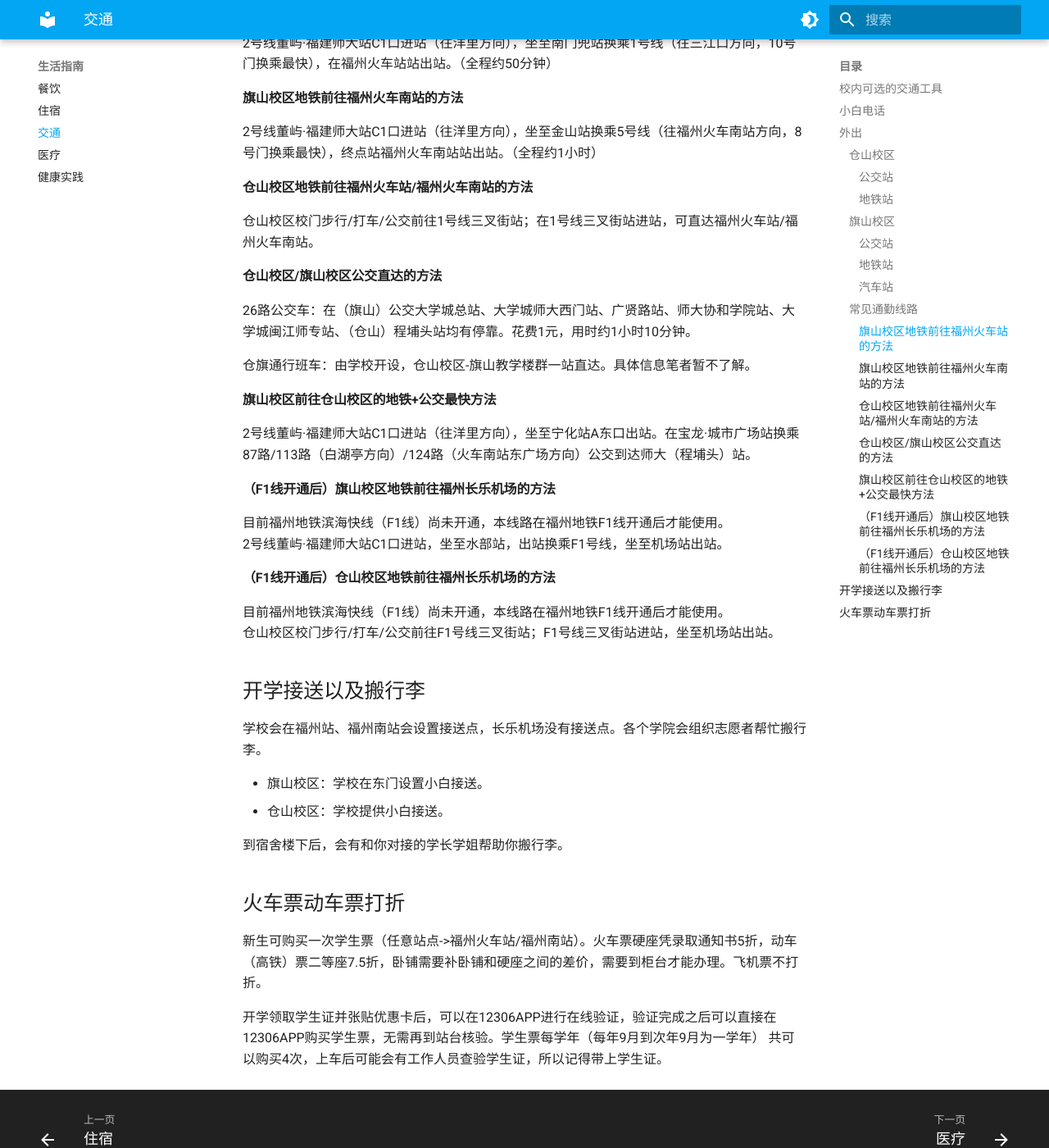
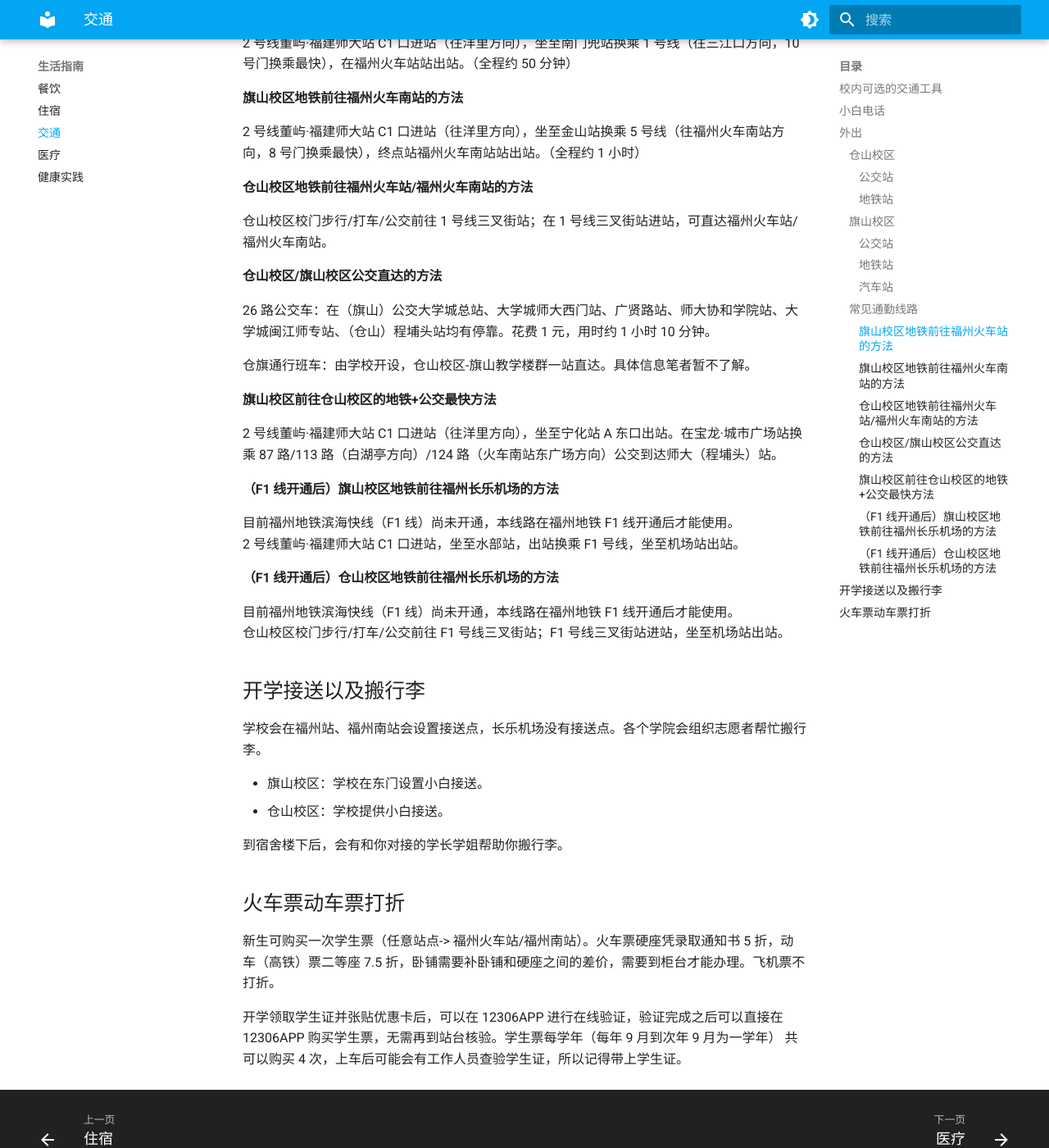
Before and after one commit to kanerty/FJNU-Wiki, an MkDocs documentation site: the page built from docs/live/traffic.md, in a window 1280 px wide and 1400 px high, scrolled down 1800 px. Shown: the whole window at 82% size. Built offline with MkDocs 1.6.1 and Material for MkDocs 9.7.7, drawn with Linux system fonts in a browser that asks for light colours; some of the changed text lies outside the part shown.

```diff
--- a/docs/live/traffic.md
+++ b/docs/live/traffic.md
@@ -1,8 +1,8 @@
 # 交通
 ## 校内可选的交通工具
-目前福师大**不允许**新生使用电动车，已有的电动车也在逐步清理出校。擅自使用电动车可能会被扣车、处分。
+目前福师大 **不允许** 新生使用电动车，已有的电动车也在逐步清理出校。擅自使用电动车可能会被扣车、处分。
 
-学生主要的通勤工具为自行车或学校被称为“小白”的公共交通工具（类似景区观光车），1元/次，可以运行李，可以通过微信小程序（青程校园）或电话呼叫，接受包车（50元/次）。旗山校区配有的共享单车为青桔和支付宝；仓山校区目前暂无共享单车。
+学生主要的通勤工具为自行车或学校被称为“小白”的公共交通工具（类似景区观光车），1 元/次，可以运行李，可以通过微信小程序（青程校园）或电话呼叫，接受包车（50 元/次）。旗山校区配有的共享单车为青桔和支付宝；仓山校区目前暂无共享单车。
 
 ## 小白电话
 旗山：15980611783、13809511978、13509354122
@@ -17,7 +17,7 @@
 公交站在校门外：师大站、程埔头站。
 
 #### 地铁站
-离校区最近的地铁站为1号线三叉街站，距学校门口约2km，出校门右拐直走即可。
+离校区最近的地铁站为 1 号线三叉街站，距学校门口约 2km，出校门右拐直走即可。
 
 ### 旗山校区
 校区位于福州大学城。
@@ -28,16 +28,16 @@
 | 站点名称 | 区域 | 最近的校门 | 备注 |
 | --- | --- | --- | --- |
 | 公交大学城总站 | 北区 | 小东门、西门 | 并非迫不得已不要在这里下车 |
-| 师大学生公寓站 | 北区 | 小东门 | 距离小东门约20m |
-| 大学城师大西门站 | 北区 | 西门 | 距离西门约150m |
-| 广贤路站 | 北区 | 西门 | 距离西门约100m |
-| 大学城师大旗山校区站 | 教学楼群 | 东门 | 距离东门约40m |
+| 师大学生公寓站 | 北区 | 小东门 | 距离小东门约 20m |
+| 大学城师大西门站 | 北区 | 西门 | 距离西门约 150m |
+| 广贤路站 | 北区 | 西门 | 距离西门约 100m |
+| 大学城师大旗山校区站 | 教学楼群 | 东门 | 距离东门约 40m |
 | 师大协和学院站 | 教学楼群 | 协和门 | - |
-| 大学城闽江师专站 | 南区 | 南门 | 距离南门约30m |
+| 大学城闽江师专站 | 南区 | 南门 | 距离南门约 30m |
 
 
 #### 地铁站
-距离校区最近的地铁站为2号线董屿·福建师大站，距离小东门约200m（小东门出门左拐直走即可到达）。
+距离校区最近的地铁站为 2 号线董屿·福建师大站，距离小东门约 200m（小东门出门左拐直走即可到达）。
 
 #### 汽车站
 地铁站旁边是福州汽车西站（班线很少，非常冷清）。
@@ -45,29 +45,29 @@
 
 ### 常见通勤线路
 #### 旗山校区地铁前往福州火车站的方法
-2号线董屿·福建师大站C1口进站（往洋里方向），坐至南门兜站换乘1号线（往三江口方向，10号门换乘最快），在福州火车站站出站。（全程约50分钟）
+2 号线董屿·福建师大站 C1 口进站（往洋里方向），坐至南门兜站换乘 1 号线（往三江口方向，10 号门换乘最快），在福州火车站站出站。（全程约 50 分钟）
 
 #### 旗山校区地铁前往福州火车南站的方法
-2号线董屿·福建师大站C1口进站（往洋里方向），坐至金山站换乘5号线（往福州火车南站方向，8号门换乘最快），终点站福州火车南站站出站。（全程约1小时）
+2 号线董屿·福建师大站 C1 口进站（往洋里方向），坐至金山站换乘 5 号线（往福州火车南站方向，8 号门换乘最快），终点站福州火车南站站出站。（全程约 1 小时）
 
 #### 仓山校区地铁前往福州火车站/福州火车南站的方法
-仓山校区校门步行/打车/公交前往1号线三叉街站；在1号线三叉街站进站，可直达福州火车站/福州火车南站。
+仓山校区校门步行/打车/公交前往 1 号线三叉街站；在 1 号线三叉街站进站，可直达福州火车站/福州火车南站。
 
 #### 仓山校区/旗山校区公交直达的方法
-26路公交车：在（旗山）公交大学城总站、大学城师大西门站、广贤路站、师大协和学院站、大学城闽江师专站、（仓山）程埔头站均有停靠。花费1元，用时约1小时10分钟。
+26 路公交车：在（旗山）公交大学城总站、大学城师大西门站、广贤路站、师大协和学院站、大学城闽江师专站、（仓山）程埔头站均有停靠。花费 1 元，用时约 1 小时 10 分钟。
 
 仓旗通行班车：由学校开设，仓山校区-旗山教学楼群一站直达。具体信息笔者暂不了解。
 
 #### 旗山校区前往仓山校区的地铁+公交最快方法
-2号线董屿·福建师大站C1口进站（往洋里方向），坐至宁化站A东口出站。在宝龙·城市广场站换乘87路/113路（白湖亭方向）/124路（火车南站东广场方向）公交到达师大（程埔头）站。
+2 号线董屿·福建师大站 C1 口进站（往洋里方向），坐至宁化站 A 东口出站。在宝龙·城市广场站换乘 87 路/113 路（白湖亭方向）/124 路（火车南站东广场方向）公交到达师大（程埔头）站。
 
-#### （F1线开通后）旗山校区地铁前往福州长乐机场的方法
-目前福州地铁滨海快线（F1线）尚未开通，本线路在福州地铁F1线开通后才能使用。
-2号线董屿·福建师大站C1口进站，坐至水部站，出站换乘F1号线，坐至机场站出站。
+#### （F1 线开通后）旗山校区地铁前往福州长乐机场的方法
+目前福州地铁滨海快线（F1 线）尚未开通，本线路在福州地铁 F1 线开通后才能使用。
+2 号线董屿·福建师大站 C1 口进站，坐至水部站，出站换乘 F1 号线，坐至机场站出站。
 
-#### （F1线开通后）仓山校区地铁前往福州长乐机场的方法
-目前福州地铁滨海快线（F1线）尚未开通，本线路在福州地铁F1线开通后才能使用。
-仓山校区校门步行/打车/公交前往F1号线三叉街站；F1号线三叉街站进站，坐至机场站出站。
+#### （F1 线开通后）仓山校区地铁前往福州长乐机场的方法
+目前福州地铁滨海快线（F1 线）尚未开通，本线路在福州地铁 F1 线开通后才能使用。
+仓山校区校门步行/打车/公交前往 F1 号线三叉街站；F1 号线三叉街站进站，坐至机场站出站。
 
 ## 开学接送以及搬行李
 学校会在福州站、福州南站会设置接送点，长乐机场没有接送点。各个学院会组织志愿者帮忙搬行李。
@@ -78,6 +78,6 @@
 到宿舍楼下后，会有和你对接的学长学姐帮助你搬行李。
 
 ## 火车票动车票打折
-新生可购买一次学生票（任意站点->福州火车站/福州南站）。火车票硬座凭录取通知书5折，动车（高铁）票二等座7.5折，卧铺需要补卧铺和硬座之间的差价，需要到柜台才能办理。飞机票不打折。
+新生可购买一次学生票（任意站点-> 福州火车站/福州南站）。火车票硬座凭录取通知书 5 折，动车（高铁）票二等座 7.5 折，卧铺需要补卧铺和硬座之间的差价，需要到柜台才能办理。飞机票不打折。
 
-开学领取学生证并张贴优惠卡后，可以在12306APP进行在线验证，验证完成之后可以直接在12306APP购买学生票，无需再到站台核验。学生票每学年（每年9月到次年9月为一学年） 共可以购买4次，上车后可能会有工作人员查验学生证，所以记得带上学生证。
+开学领取学生证并张贴优惠卡后，可以在 12306APP 进行在线验证，验证完成之后可以直接在 12306APP 购买学生票，无需再到站台核验。学生票每学年（每年 9 月到次年 9 月为一学年） 共可以购买 4 次，上车后可能会有工作人员查验学生证，所以记得带上学生证。
```
Also changed, not shown: docs/live/eat.md (+16 -16 lines), docs/live/health.md (+4 -1 lines), docs/live/hospital.md (+4 -4 lines), docs/live/living.md (+12 -12 lines).
